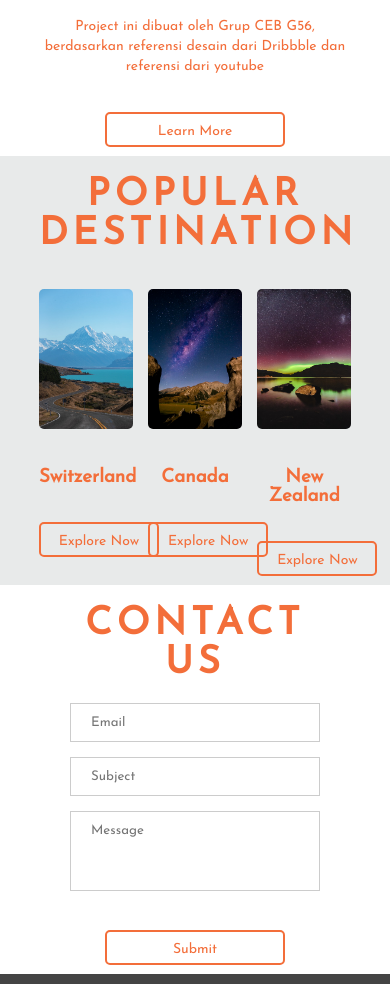
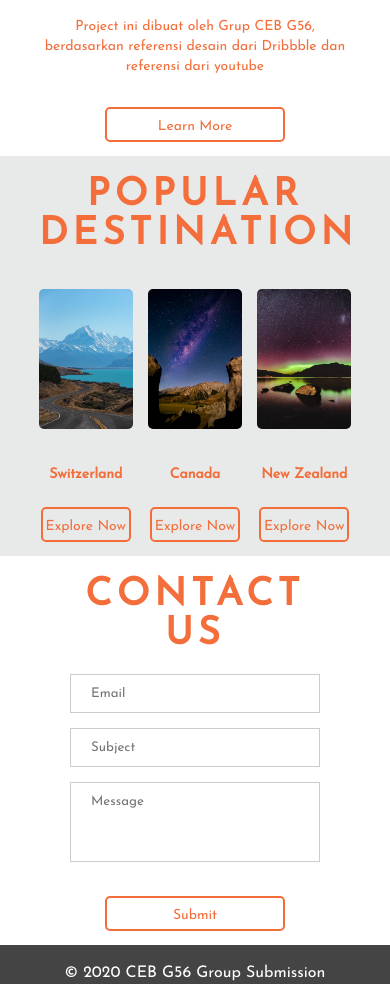
Before and after one commit to afinmusthafin/travel.progate.github.io, a plain HTML site: page index.html in a window 390 px wide. Shown: the part 1101-2085 px from the top of the page. Drawn offline with Linux system fonts and the light colour scheme.

Commit message:
update responsive button

```diff
--- a/style.css
+++ b/style.css
@@ -40,7 +40,7 @@ p{
 
 .btn:active, .pa, .pa-explore{
 	position: relative;
-	  top: 10px;
+	  top: 5px;
 }
 
 .main_container{
@@ -214,16 +214,24 @@ p{
 		margin-top: 35px;
 	}
 
-	.btn a,.pa-explore {
-		width: 120px;
-		height: 35px;
+	.btn a, .pa-explore {
+		width: 90px;
+		/* height: 35px; */
 		line-height: 35px;
 		border: 2px solid #F36E3A;
 		color: #F36E3A;
 		display: block;
-		margin: 25px auto 0;
+		margin: 20px auto 0;
 		text-align: center;
 		border-radius: 5px;
 	}
 
+	.destination, .h3 {
+		font-size: 12px;
+	}
+
+	/* .diff_destination .diff_destination_item h3 {
+		color: #F36E3A;
+		margin-bottom: 5px;
+	} */
 }
```
